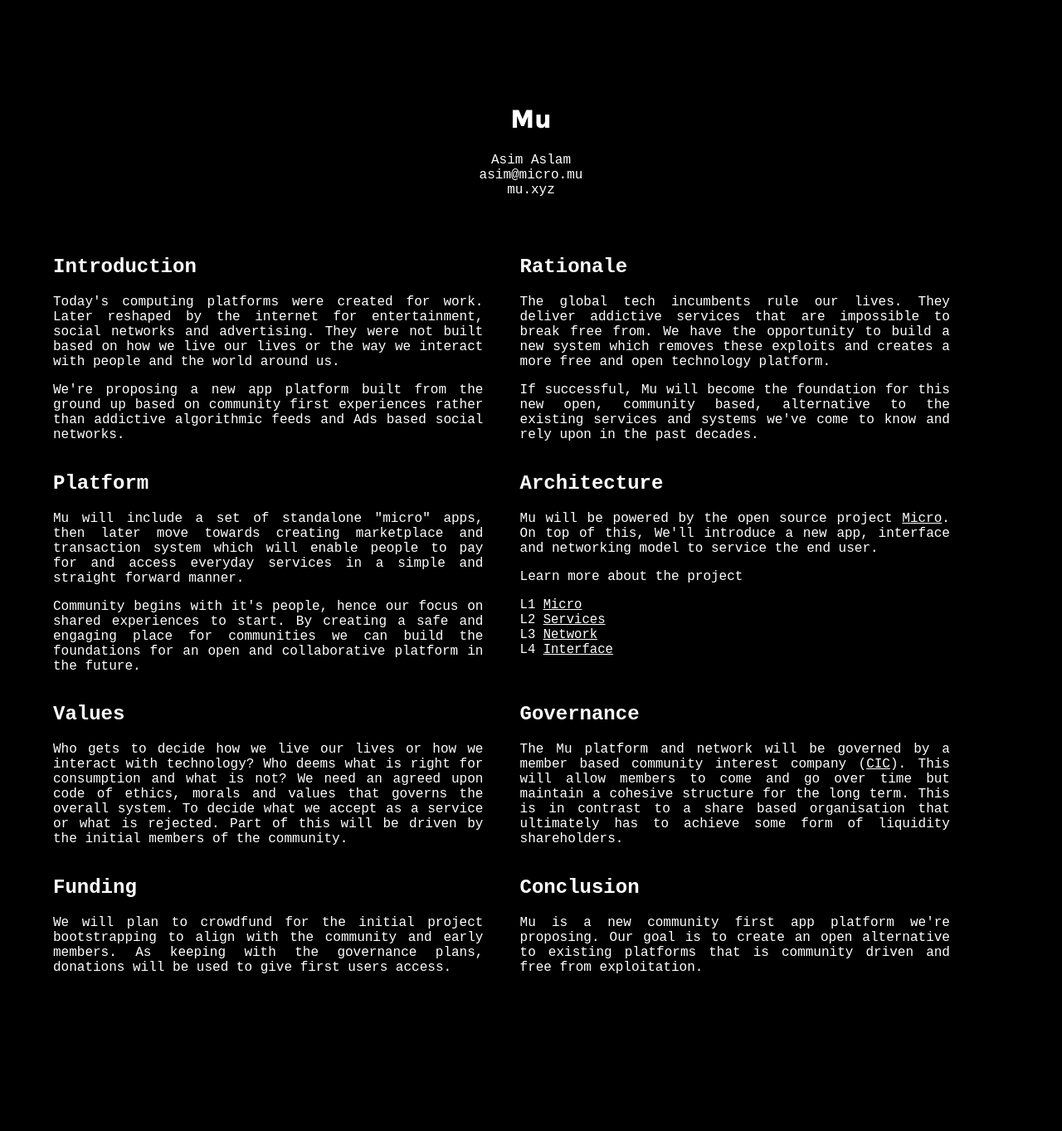
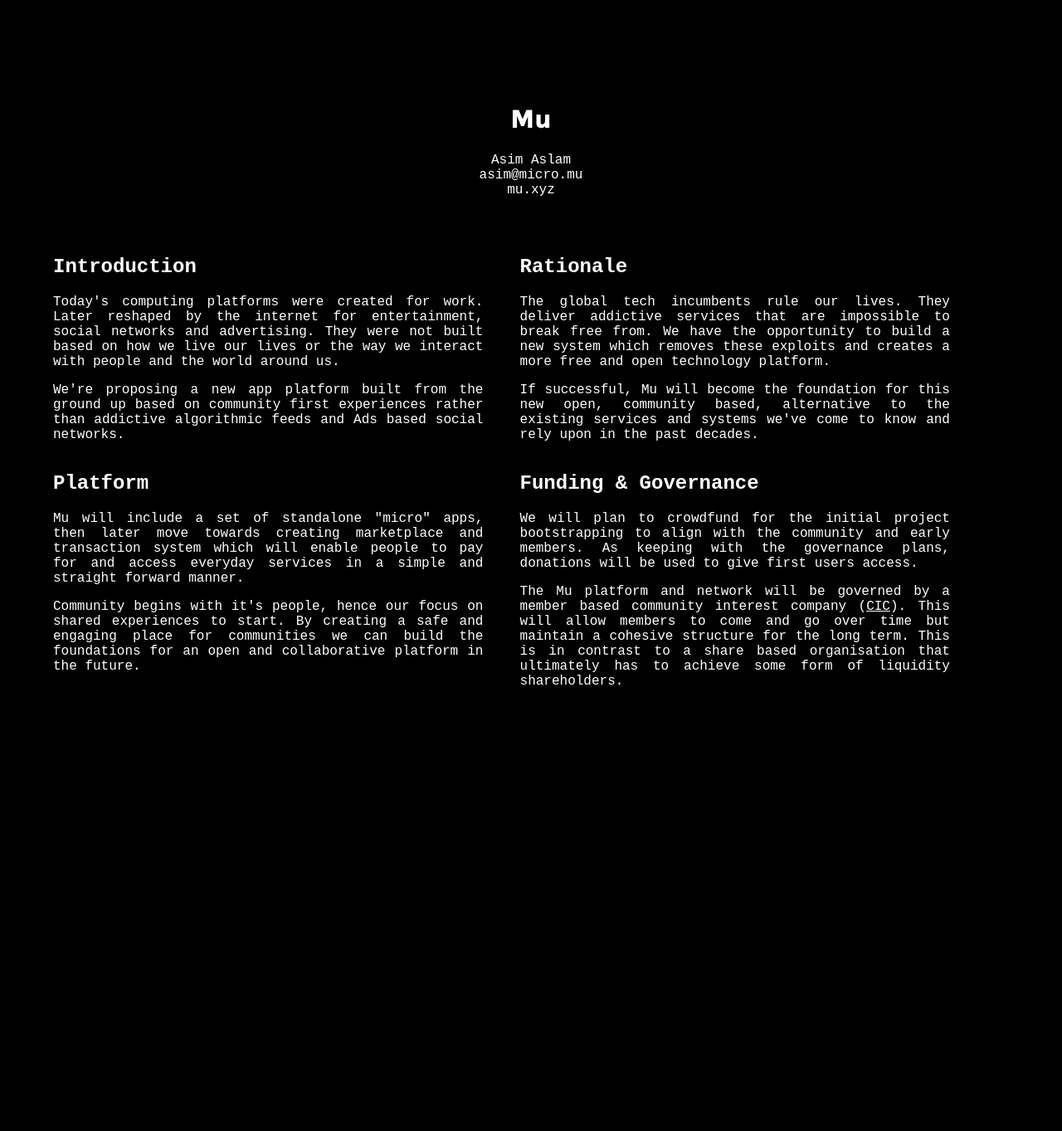
Before and after one commit to muxyz/website, a Jekyll site: the page built from index.md, in a window 1280 px wide. Shown: the whole page at 83% size. Built offline with Jekyll 4.4.1, drawn with Linux system fonts in a browser that asks for light colours; after the commit the page ends 1018 px from its top, so only the background shows below that.

Commit message:
Update index.md

```diff
--- a/index.md
+++ b/index.md
@@ -46,40 +46,15 @@ Community begins with it's people, hence our focus on shared experiences to star
 a safe and engaging place for communities we can build the foundations for an open and collaborative
 platform in the future.
 </p>
-
 </div>
 
 <div id="blurb">
-<h2>Architecture</h2>
-  <p>
-  Mu will be powered by the open source project <a href="https://micro.dev">Micro</a>.
-  On top of this, We'll introduce a new app, interface and networking model to service
-  the end user.
-  </p>
-  <p>Learn more about the project</p>
-
-  <ul id="projects">
-    <li>L1 <a href="/micro">Micro</a></li>
-    <li>L2 <a href="/services">Services</a></li>
-    <li>L3 <a href="/network">Network</a></li>
-    <li>L4 <a href="/interface">Interface</a></li>
-  </ul>
-  <br>
-</div>
-
-<div id="blurb">
-<h2>Values</h2>
+<h2>Funding & Governance</h2>
 <p>
-Who gets to decide how we live our lives or how we interact with technology? Who deems
-what is right for consumption and what is not? We need an agreed upon code of
-ethics, morals and values that governs the overall system. To decide what we
-accept as a service or what is rejected. Part of this will be driven by
-the initial members of the community.
+We will plan to crowdfund for the initial project bootstrapping to align with the community
+and early members. As keeping with the governance plans, donations will
+be used to give first users access.
 </p>
-</div>
-
-<div id="blurb">
-<h2>Governance</h2>
 <p>
 The Mu platform and network will be governed by a member based
 community interest company (<a href="https://en.wikipedia.org/wiki/Community_interest_company">CIC</a>).
@@ -89,18 +64,3 @@ contrast to a share based organisation that ultimately has to
 achieve some form of liquidity shareholders.
 </p>
 </div>
-
-<div id="blurb">
-<h2>Funding</h2>
-<p>
-We will plan to crowdfund for the initial project bootstrapping to align with the community
-and early members. As keeping with the governance plans, donations will
-be used to give first users access.
-</p>
-</div>
-
-<div id="blurb">
-<h2>Conclusion</h2>
-Mu is a new community first app platform we're proposing. Our goal is to create an
-open alternative to existing platforms that is community driven and free from exploitation.
-</div>
```
